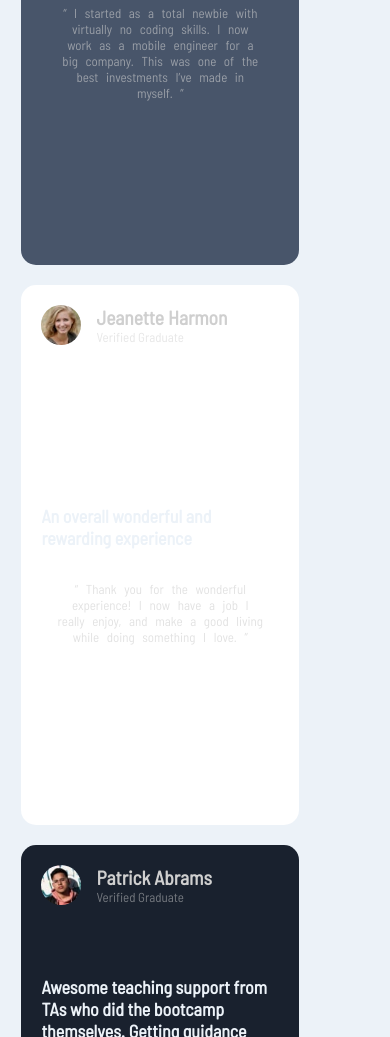
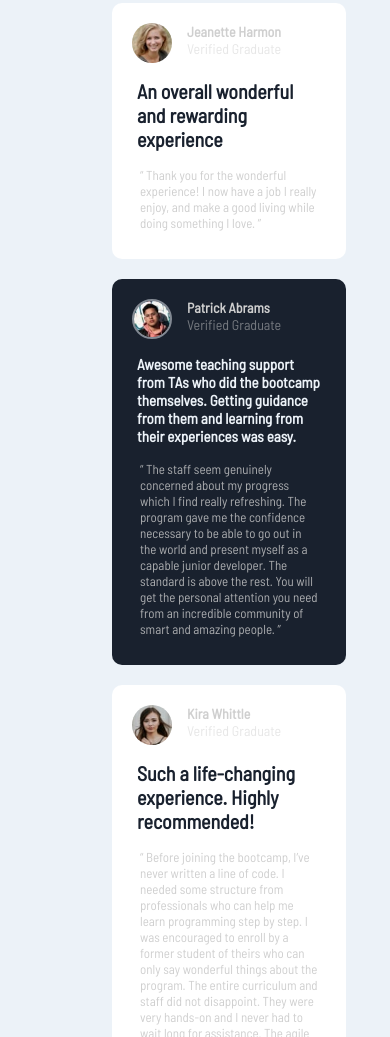
Before and after one commit to Elrey009/Testimonial-grid-section, a plain HTML site: page testimonials-grid-section-main/index.html in a window 390 px wide. Shown: the part 963-2000 px from the top of the page. Drawn offline with Linux system fonts and the light colour scheme.

Commit message:
added the media screen

```diff
--- a/testimonials-grid-section-main/index.html
+++ b/testimonials-grid-section-main/index.html
@@ -29,7 +29,6 @@
     />
   </head>
   <body>
-
     <header class="sr-only">
       <h1>testimonials grid section</h1>
     </header>
@@ -38,7 +37,7 @@
         <section class="sect-1">
           <div class="sec-summary">
             <img
-              class="image"
+              class="image border"
               src="images/image-daniel.jpg"
               alt="a picture of Daniel"
             />
@@ -97,7 +96,7 @@
               <p class="verified">Verified Graduate</p>
             </div>
           </div>
-          <div class="sec-content">
+          <div class="sec-content content">
             <h3>An overall wonderful and rewarding experience</h3>
             <p>
               “ Thank you for the wonderful experience! I now have a job I
@@ -109,7 +108,7 @@
         <section class="sect-4">
           <div class="sec-summary">
             <img
-              class="image"
+              class="image border"
               src="images/image-patrick.jpg"
               alt="a picture of Patrick"
             />
@@ -146,7 +145,7 @@
               <p class="verified">Verified Graduate</p>
             </div>
           </div>
-          <div class="sec-content aside-content">
+          <div class="sec-content content">
             <h3>Such a life-changing experience. Highly recommended!</h3>
             <p>
               “ Before joining the bootcamp, I’ve never written a line of code.
--- a/testimonials-grid-section-main/styles/style.css
+++ b/testimonials-grid-section-main/styles/style.css
@@ -13,6 +13,7 @@
 
   --Light-gray: hsl(0, 0%, 81%);
   --Light-grayish-blue: hsl(210, 46%, 95%);
+  --Light-grayish-blue-alpha: hsla(210, 46%, 95%, 0.5);
 }
 /* * Resets */
 *,
@@ -29,14 +30,14 @@ body {
   display: grid;
   align-items: center;
   justify-content: center;
-  height: 100vh;
+  height: 50vh;
   background-color: var(--Light-grayish-blue);
   font-family: "Barlow Semi Condensed", sans-serif;
   font-size: 13px;
 }
 
 .attribution {
-  font-size: 18px;
+  font-size: 14px;
   text-align: center;
 }
 .attribution a {
@@ -60,7 +61,7 @@ body {
 .container {
   width: min(89%, 1110px);
   margin-inline: auto;
-  margin-block: 8rem;
+  margin-block: 15rem;
   display: grid;
   align-items: center;
   justify-content: center;
@@ -84,7 +85,7 @@ body {
   padding: 20px;
   background-image: url(../images/bg-pattern-quotation.svg);
   background-repeat: no-repeat;
-  background-position-x: 80%;
+  background-position-x: 85%;
 }
 
 .sect-2 {
@@ -128,13 +129,12 @@ p {
 h3 {
   color: var(--Light-grayish-blue);
   font-weight: medium;
-  padding: 1.5Spx;
+  padding: 10px;
+  text-align: left;
+  justify-self: left;
   padding-bottom: 1rem;
   padding-top: 1rem;
-  font-size: 18px;
-}
-
-p {
+  font-size: 16px;
 }
 
 .verified {
@@ -142,11 +142,12 @@ p {
 }
 
 .sec-content p {
-  opacity: 0.6;
-  justify-content: center;
-  text-align: center;
-  padding: 1rem;
-  word-spacing: 5px;
+  opacity: 0.8;
+  justify-content: left;
+  text-align: left;
+  padding: 13px;
+  font-size: 13px;
+  padding-top: 2px;
 }
 .sec-summary {
   display: flex;
@@ -160,18 +161,38 @@ p {
   width: auto;
 }
 
+.content h3 {
+  color: var(--Very-dark-blackish-blue);
+  font-size: 20px;
+}
+
+.content p {
+  opacity: 1;
+  padding: 14px;
+  font-size: 15px;
+}
+
+.border {
+  border: 2px solid var(--Light-grayish-blue-alpha);
+}
+
+.footer {
+  position: relative;
+  bottom: 25rem;
+}
+
 @media (max-width: 700px) {
   .container {
     align-items: center;
     justify-content: center;
-    margin: ;
+    width: 60%;
+    margin-inline: 7rem;
   }
+
   .article-card {
-    min-height: 100vh;
-    width: 80%;
     display: grid;
-    grid-template-columns: repeat(500px, 1fr);
-    grid-template-rows: repeat(5, 1fr);
+    grid-template-columns: repeat(auto-fit, minmax(100px, 1fr));
+    grid-template-rows: repeat(1, 1fr);
     grid-template-areas:
       "first-con  first-con  "
       "second-con  second-con "
@@ -183,37 +204,63 @@ p {
   .sect-1 {
     background-color: var(--Moderate-violet);
     display: grid;
-    height: 90%;
-    width: 85%;
     grid-area: first-con;
-    border-radius: 15px;
+    border-radius: 10px;
   }
 
   .sect-2 {
     background-color: var(--Very-dark-grayish-blue);
     display: grid;
     grid-area: second-con;
-    border-radius: 15px;
+    border-radius: 10px;
   }
 
   .sect-3 {
     background-color: var(--White);
     display: grid;
     grid-area: third-con;
-    border-radius: 15px;
+    border-radius: 10px;
   }
 
   .sect-4 {
     background-color: var(--Very-dark-blackish-blue);
     display: grid;
     grid-area: fourth-con;
-    border-radius: 15px;
+    border-radius: 10px;
   }
 
   .aside {
     background-color: var(--White);
     display: grid;
     grid-area: side-bar;
-    border-radius: 15px;
+    border-radius: 10px;
+  }
+
+  h3 {
+    color: var(--Light-grayish-blue);
+    font-weight: medium;
+    padding: 5px;
+    justify-content: left;
+    text-align: left;
+    padding-top: 1rem;
+    padding-bottom: 0.5rem;
+    font-size: 15px;
+  }
+
+  h1,
+  h2,
+  p {
+    font-size: 14px;
+  }
+  .sec-content p {
+    justify-content: left;
+    text-align: left;
+    padding: 0.5rem;
+    font-size: 13px;
+  }
+
+  .footer {
+    position: relative;
+    bottom: 8rem;
   }
 }
```
Also changed, not shown: 2 other files.
